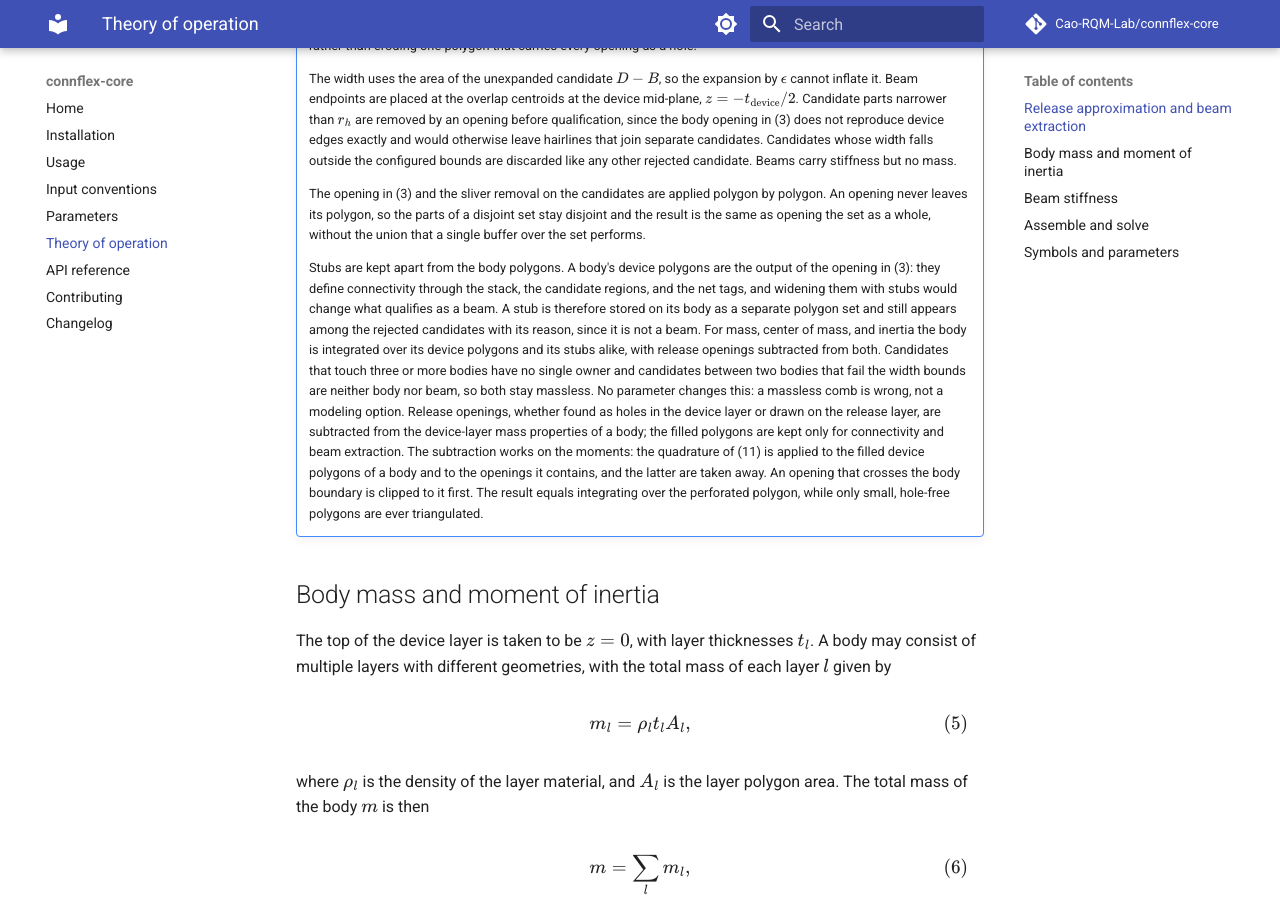
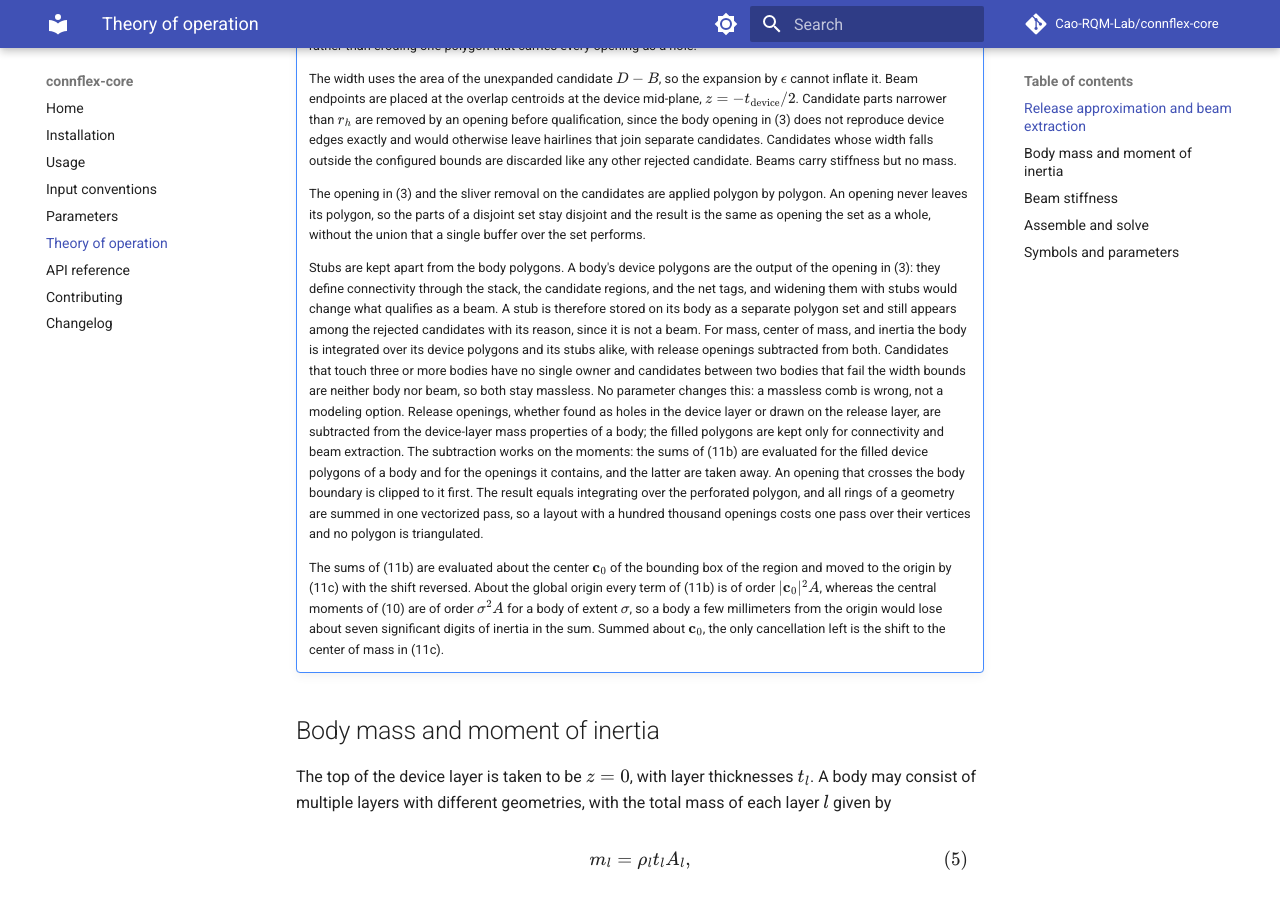
Before and after one commit to Cao-RQM-Lab/connflex-core, an MkDocs documentation site: the page built from docs/theory.md, in a window 1280 px wide and 900 px high, scrolled down 2166 px. Built offline with MkDocs 1.6.1 and Material for MkDocs 9.7.7, drawn with Linux system fonts in a browser that asks for light colours; comment, search, counter and statistics services are not loaded; some of the changed text lies outside the part shown.

Commit message:
Evaluate area moments in closed form over polygon edges
Green's theorem turns each integral of equation (10) into a sum over
ring edges, equations (11a) and (11b), exact for the same degree-two
integrands as the triangle quadrature it replaces. Exterior rings add
and holes subtract regardless of orientation. Sums run about the
bounding-box center and are moved to the origin by (11c), since about a
distant origin they cancel large terms and lose about seven digits of
inertia. All rings of a geometry are integrated in one vectorized pass,
so subtracting the moments of a hundred thousand release openings no
longer triangulates each one. Agreement with the triangulated version
on real layouts is within 5e-15 in mass and 3e-11 in inertia.

```diff
--- a/docs/theory.md
+++ b/docs/theory.md
@@ -143,11 +143,22 @@ device layer thickness.
     openings, whether found as holes in the device layer or drawn on the release
     layer, are subtracted from the device-layer mass properties of a body; the filled
     polygons are kept only for connectivity and beam extraction. The subtraction
-    works on the moments: the quadrature of (11) is applied to the filled device
-    polygons of a body and to the openings it contains, and the latter are taken
-    away. An opening that crosses the body boundary is clipped to it first. The
-    result equals integrating over the perforated polygon, while only small,
-    hole-free polygons are ever triangulated.
+    works on the moments: the sums of (11b) are evaluated for the filled
+    device polygons of a body and for the openings it contains, and the latter
+    are taken away. An opening that crosses the body boundary is clipped to it
+    first. The result equals integrating over the perforated polygon, and all
+    rings of a geometry are summed in one vectorized pass, so a layout with a
+    hundred thousand openings costs one pass over their vertices and no
+    polygon is triangulated.
+
+    The sums of (11b) are evaluated about the center $\mathbf{c}_0$ of the
+    bounding box of the region and moved to the origin by (11c) with the shift
+    reversed. About the global origin every term of (11b) is of order
+    $|\mathbf{c}_0|^2 A$, whereas the central moments of (10) are of order
+    $\sigma^2 A$ for a body of extent $\sigma$, so a body a few millimeters
+    from the origin would lose about seven significant digits of inertia in
+    the sum. Summed about $\mathbf{c}_0$, the only cancellation left is the
+    shift to the center of mass in (11c).
 
 ## Body mass and moment of inertia
 
@@ -211,16 +222,50 @@ $$
 where $z_{lt}$ and $z_{lb}$ are the top and bottom z-heights of layer $l$ with
 respect to the body center of mass.
 
-Each layer's generic polygon is converted via constrained Delaunay
-triangulation into $n$ triangles $T_n$ with edge midpoints $\mathbf{m}_{n1}$,
-$\mathbf{m}_{n2}$, $\mathbf{m}_{n3}$. Then for any integrand $f$ with degree
-$\leq 2$, the estimation is exact:
+Every integral in (5), (7), and (10) is a polynomial of degree at most two
+over a region bounded by polygons, so it has a closed form in the vertices.
+Let a ring have vertices $(x_i, y_i)$ for $i = 0, \dots, n - 1$, closed by
+$(x_n, y_n) = (x_0, y_0)$ and traversed counterclockwise, and let
 
 $$
-\int f\, dA = \sum_{n} \frac{A_{T_n}}{3} \sum_{i=1}^3 f(\mathbf{m}_{ni}), \tag{11}
+a_i = x_i y_{i+1} - x_{i+1} y_i \tag{11a}
 $$
 
-where $A_{T_n}$ is the area of triangle $T_n$.
+be twice the signed area of the triangle spanned by the origin and edge $i$.
+By Green's theorem, the integrals over the region enclosed by the ring are
+
+$$
+\begin{aligned}
+\int dA &= \frac{1}{2} \sum_{i=0}^{n-1} a_i, \\
+\int x\, dA &= \frac{1}{6} \sum_{i=0}^{n-1} (x_i + x_{i+1})\, a_i, \\
+\int y\, dA &= \frac{1}{6} \sum_{i=0}^{n-1} (y_i + y_{i+1})\, a_i, \\
+\int x^2\, dA &= \frac{1}{12} \sum_{i=0}^{n-1} \left(x_i^2 + x_i x_{i+1} + x_{i+1}^2\right) a_i, \\
+\int y^2\, dA &= \frac{1}{12} \sum_{i=0}^{n-1} \left(y_i^2 + y_i y_{i+1} + y_{i+1}^2\right) a_i, \\
+\int x y\, dA &= \frac{1}{24} \sum_{i=0}^{n-1} \left(2 x_i y_i + x_i y_{i+1} + x_{i+1} y_i + 2 x_{i+1} y_{i+1}\right) a_i.
+\end{aligned} \tag{11b}
+$$
+
+Each term of (11b) is the exact integral of its integrand over the triangle
+spanned by the origin and edge $i$, and these triangles cover the enclosed
+region exactly once with sign, so the sums are exact. Traversing the ring
+clockwise negates every sum; the sums of each ring are therefore multiplied
+by the sign of its own $\tfrac{1}{2} \sum_i a_i$, so the drawn orientation
+does not matter. The integrals over a polygon are those of its exterior ring
+minus those of each hole, and the integrals over a layer region are the sum
+over its polygons. $A_l$ in (5) is $\int dA$, and the centroid in (7) is
+$\bar{x}_l = \int x\, dA / A_l$ and $\bar{y}_l = \int y\, dA / A_l$. The
+integrals of (10) about the center of mass follow from those about the origin
+by the shift to a point $\mathbf{c} = (c_x, c_y)$,
+
+$$
+\begin{aligned}
+\int (x - c_x)\, dA &= \int x\, dA - c_x \int dA, \\
+\int (x - c_x)^2\, dA &= \int x^2\, dA - 2 c_x \int x\, dA + c_x^2 \int dA, \\
+\int (x - c_x)(y - c_y)\, dA &= \int x y\, dA - c_x \int y\, dA - c_y \int x\, dA + c_x c_y \int dA,
+\end{aligned} \tag{11c}
+$$
+
+and likewise for $y$.
 
 The three dimensional degrees of freedom of a body are defined as
 
```
Also changed, not shown: CHANGELOG.md (+4 -4 lines), docs/usage.md (+2 -2 lines), 2 other files.
